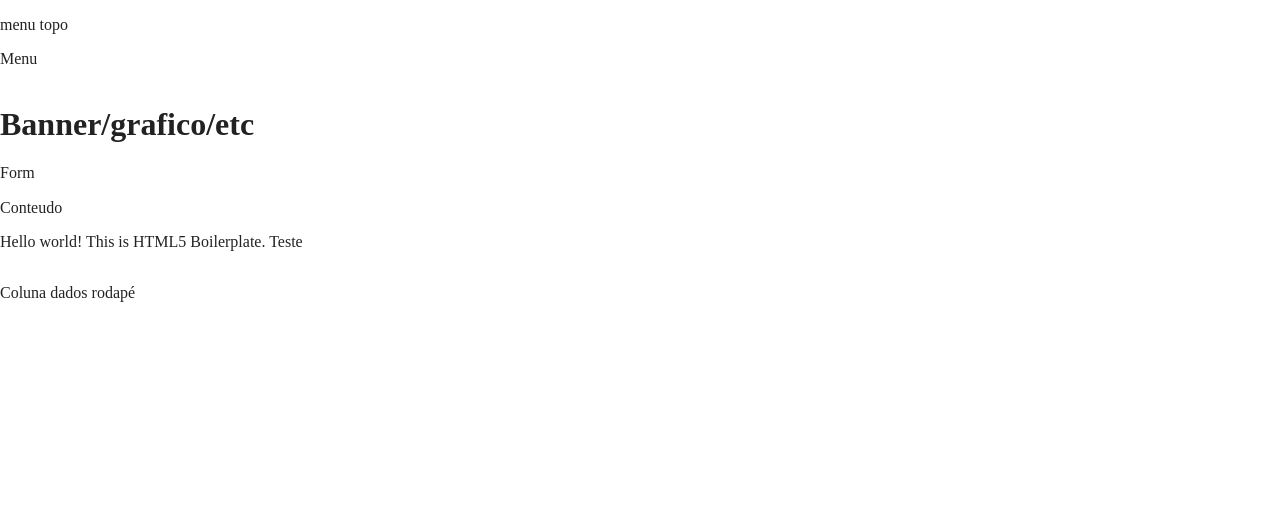
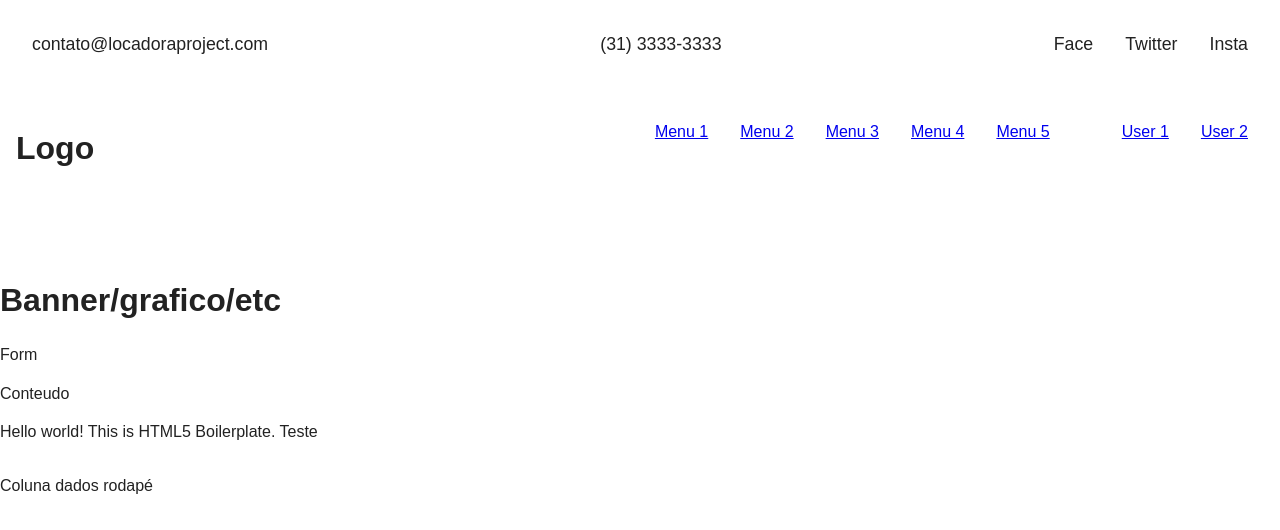
Before and after one commit to wemersonnino/SkeletonLocadora, a website built with Parcel: page index.html in a window 1280 px wide. Built offline with nearby package versions, Linux system fonts and the light colour scheme.

Commit message:
ajustes layout responsive

```diff
--- a/css/main.css
+++ b/css/main.css
@@ -15,7 +15,9 @@ html {
   color: #222;
   font-size: 1em;
   line-height: 1.4;
+  box-sizing: border-box;
 }
+*, *:after{box-sizing: inherit}
 
 /*
  * Remove text-shadow in selection highlight:
@@ -89,10 +91,53 @@ textarea {
 body{
   display: flex;
   flex-direction: column;
-  flex-basis: 1;
+  font: normal 16px/1.4 sans-serif;
+  margin: 0 0.187em;
 }
 body section{
   flex-direction: row;
+}
+header{
+  width: 100%;
+  padding: 1rem 0 1rem 0;
+  margin: 0 auto 1rem auto;
+  display: flex;
+  flex-direction: column;
+  justify-content: space-between;
+}
+header section{
+  display: flex;
+  flex-direction: column;
+  justify-content: space-between;
+  align-content: center;
+  margin: 0 auto 1rem auto;
+  padding: 1rem;
+  max-width: 100%;
+  width: 100%;
+}
+header section span{
+  display: grid;
+  grid-column: 2 / span 10;
+  align-items: baseline;
+  list-style: none;
+  padding: 0 1rem 2.5rem 1rem;
+  font-size: 1.11em;
+}
+#redes-sociais{
+  display: flex;
+  flex-direction: row;
+}
+.section-menu {
+  display: flex;
+  flex-direction: row;
+  justify-content: space-between;
+  width: 100%;
+}
+.section-menu ul{
+  list-style: none;
+}
+.section-menu ul li{
+  margin: 0 1rem 0 1rem;
 }
 
 /* ==========================================================================
@@ -185,6 +230,51 @@ body section{
 
 @media only screen and (min-width: 35em) {
   /* Style adjustments for viewports that meet the condition */
+  header{
+    width: 100%;
+    padding: 1rem 0 1rem 0;
+    margin: 0 auto 1rem auto;
+    display: flex;
+    flex-direction: column;
+    justify-content: space-between;
+  }
+  header section{
+    display: flex;
+    flex-direction: row;
+    justify-content: space-between;
+    align-content: center;
+    margin: 0 auto 1rem auto;
+    padding: 1rem;
+    max-width: 100%;
+    width: 100%;
+  }
+  header section span{
+    display: grid;
+    grid-column: 2 / span 10;
+    align-items: baseline;
+    list-style: none;
+    padding: 0 1rem 0 1rem;
+  }
+  #redes-sociais{
+    display: flex;
+    flex-direction: row;
+  }
+  .section-menu {
+    display: flex;
+    flex-direction: row;
+    justify-content: space-between;
+    width: 100%;
+  }
+  .section-menu ul{
+    display: flex;
+    align-items: baseline;
+    list-style: none;
+    text-decoration: #222222;
+    flex-direction: row;
+  }
+  .section-menu ul li{
+    margin: 0 1rem 0 1rem;
+  }
 }
 
 @media print,
--- a/index.html
+++ b/index.html
@@ -27,10 +27,31 @@
 <body>
   <header>
     <section>
-      <p>menu topo</p>
+      <span>contato@locadoraproject.com</span>
+      <span>(31) 3333-3333</span>
+      <div id="redes-sociais">
+        <span>Face</span>
+        <span>Twitter</span>
+        <span>Insta</span>
+      </div>
     </section>
-    <section>
-      <p>Menu</p>
+    <section class="section-menu">
+      <div>
+        <h1>Logo</h1>
+      </div>
+      <div>
+        <ul>
+          <li><a href="#" title="menu 1">Menu 1</a> </li>
+          <li><a href="#" title="menu 2">Menu 2</a> </li>
+          <li><a href="#" title="menu 3">Menu 3</a> </li>
+          <li><a href="#" title="menu 4">Menu 4</a> </li>
+          <li><a href="#" title="menu 6">Menu 5</a> </li>
+          <ul>
+            <li><a href="#" title="menu 1">User 1</a> </li>
+            <li><a href="#" title="menu 1">User 2</a> </li>
+          </ul>
+        </ul>
+      </div>
     </section>
   </header><!--/Topo-->
   <main>
```
Also changed, not shown: img/fitness-abdominal-exercises.svg (added).
